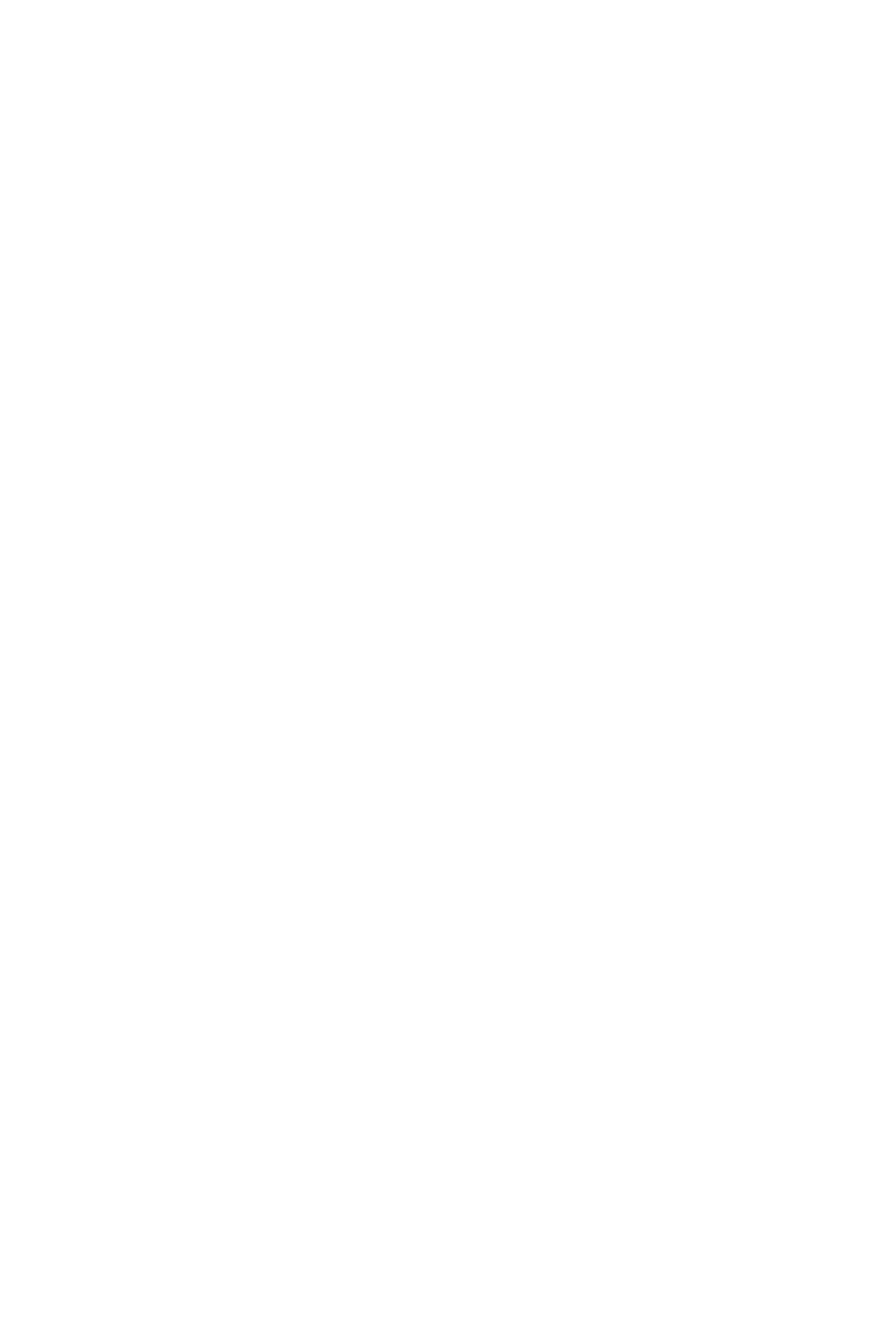
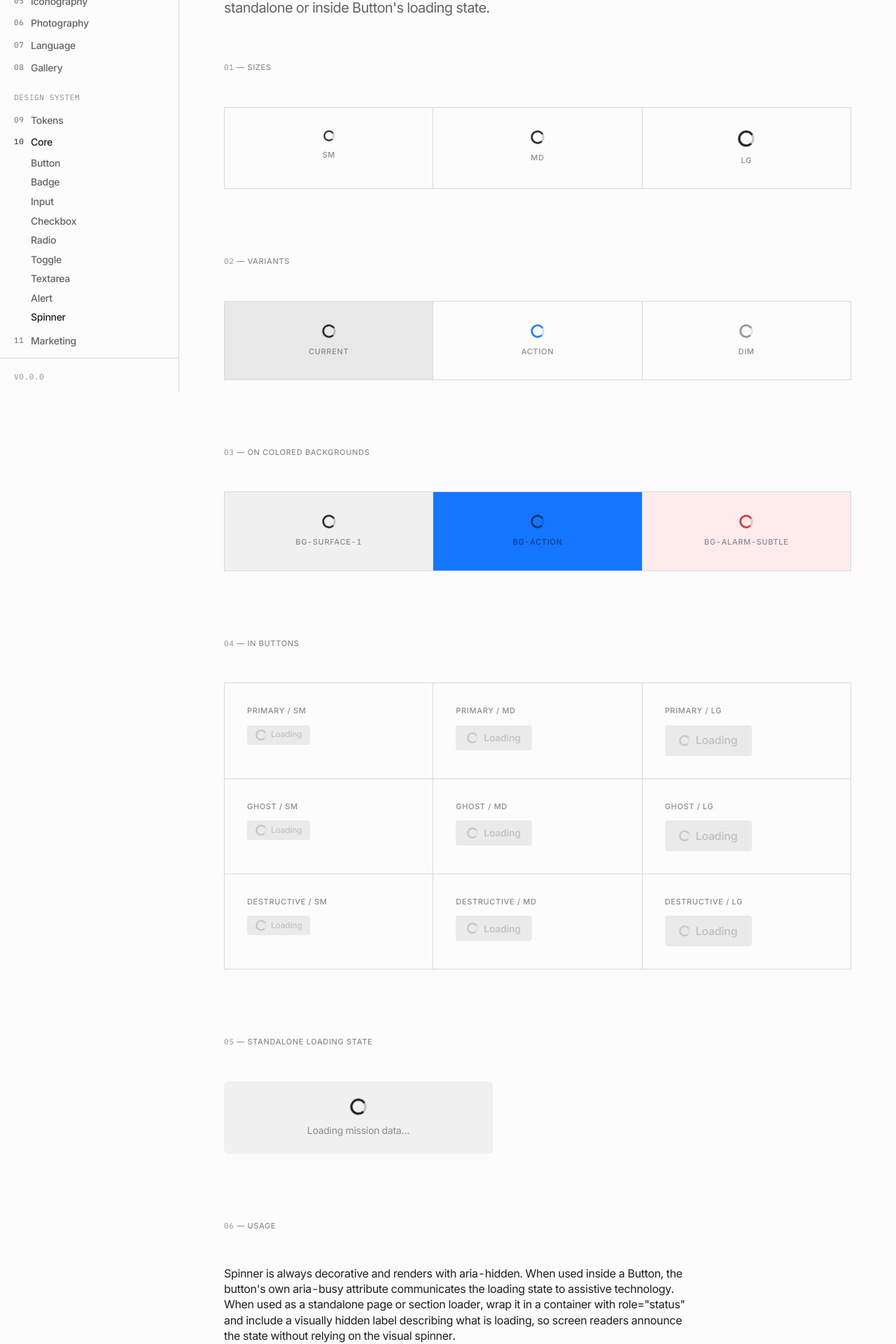
Before and after one commit to yasendimov/auxiliary-ds, a Vue app: page /design-system/core/spinner in a window 1280 px wide. Before the commit this address had no page. Shown: the part 240-2160 px from the top of the page at 70% size. Before the commit the page ends 800 px from the top, so only its background shows below. Built offline with nearby package versions, Linux system fonts and the light colour scheme.

Commit message:
feat: add Spinner component, integrate into Button loading state, add docs page
https://claude.ai/code/session_019Yv7frneSZA1J6ZDgQisAF

```diff
--- a/src/components/core/Button.vue
+++ b/src/components/core/Button.vue
@@ -1,6 +1,6 @@
 <script setup>
 import { computed } from 'vue'
-import { ArrowPathIcon } from '@heroicons/vue/24/outline'
+import Spinner from './Spinner.vue'
 
 const props = defineProps({
   variant: {
@@ -90,7 +90,7 @@ function onClick(event) {
     :disabled="isDisabled"
     @click="onClick"
   >
-    <ArrowPathIcon v-if="loading" class="size-4 animate-spin" aria-hidden="true" />
+    <Spinner v-if="loading" size="sm" variant="current" />
     <component
       :is="leadingIcon"
       v-if="leadingIcon && !loading"
--- /dev/null
+++ b/src/components/core/Spinner.vue
@@ -0,0 +1,65 @@
+<script setup>
+defineOptions({ inheritAttrs: false })
+
+defineProps({
+  size: {
+    type: String,
+    default: 'md',
+    validator: (v) => ['sm', 'md', 'lg'].includes(v)
+  },
+  variant: {
+    type: String,
+    default: 'current',
+    validator: (v) => ['current', 'action', 'dim'].includes(v)
+  }
+})
+
+const sizeMap = { sm: 16, md: 20, lg: 24 }
+
+const variantClasses = {
+  current: '',
+  action: 'text-action',
+  dim: 'text-content-dim'
+}
+</script>
+
+<template>
+  <svg
+    v-bind="$attrs"
+    aria-hidden="true"
+    :width="sizeMap[size]"
+    :height="sizeMap[size]"
+    viewBox="0 0 24 24"
+    fill="none"
+    :class="[variantClasses[variant], 'aux-spinner']"
+    style="transform-origin: center"
+  >
+    <!-- Track -->
+    <circle cx="12" cy="12" r="10" stroke="currentColor" stroke-width="3" opacity="0.25" />
+    <!-- Arc -->
+    <circle
+      cx="12"
+      cy="12"
+      r="10"
+      stroke="currentColor"
+      stroke-width="3"
+      stroke-dasharray="47 16"
+      stroke-linecap="round"
+    />
+  </svg>
+</template>
+
+<style scoped>
+.aux-spinner {
+  animation: aux-spin 700ms linear infinite;
+}
+
+@keyframes aux-spin {
+  from {
+    transform: rotate(0deg);
+  }
+  to {
+    transform: rotate(360deg);
+  }
+}
+</style>
--- a/src/components/index.js
+++ b/src/components/index.js
@@ -8,6 +8,7 @@ export { default as AuxRadioGroup } from './core/RadioGroup.vue'
 export { default as AuxToggle } from './core/Toggle.vue'
 export { default as AuxTextarea } from './core/Textarea.vue'
 export { default as AuxAlert } from './core/Alert.vue'
+export { default as AuxSpinner } from './core/Spinner.vue'
 
 // Marketing
 export { default as Hero } from './marketing/Hero.vue'
--- a/src/docs/DocsLayout.vue
+++ b/src/docs/DocsLayout.vue
@@ -133,7 +133,8 @@ const navSections = [
           { name: 'Radio', to: '/design-system/core/radio' },
           { name: 'Toggle', to: '/design-system/core/toggle' },
           { name: 'Textarea', to: '/design-system/core/textarea' },
-          { name: 'Alert', to: '/design-system/core/alert' }
+          { name: 'Alert', to: '/design-system/core/alert' },
+          { name: 'Spinner', to: '/design-system/core/spinner' }
         ]
       },
       {
--- /dev/null
+++ b/src/docs/pages/SpinnerPage.vue
@@ -0,0 +1,127 @@
+<script setup>
+import { AuxSpinner, AuxButton } from '../../components'
+
+const variants = ['primary', 'ghost', 'destructive']
+const sizes = ['sm', 'md', 'lg']
+</script>
+
+<template>
+  <div>
+    <!-- Header -->
+    <section class="px-8 lg:px-16 pt-24 pb-16">
+      <p class="type-overline text-content-dim">Foundation</p>
+      <h1 class="type-display-sb text-content-high mt-4">Spinner</h1>
+      <p class="type-lead-r text-content-low mt-4 max-w-xl">
+        SVG loading indicator. Three sizes, three color variants. Used standalone or inside
+        Button's loading state.
+      </p>
+    </section>
+
+    <!-- 01 Sizes -->
+    <section class="px-8 lg:px-16">
+      <p class="type-overline text-content-dim mb-12">
+        <span class="font-mono">01</span> — Sizes
+      </p>
+      <div class="grid grid-cols-3 border-t border-l border-line">
+        <div
+          v-for="size in sizes"
+          :key="size"
+          class="border-b border-r border-line p-8 flex flex-col items-center gap-3"
+        >
+          <AuxSpinner :size="size" />
+          <span class="type-overline text-content-dim">{{ size }}</span>
+        </div>
+      </div>
+    </section>
+
+    <!-- 02 Variants -->
+    <section class="px-8 lg:px-16 mt-24">
+      <p class="type-overline text-content-dim mb-12">
+        <span class="font-mono">02</span> — Variants
+      </p>
+      <div class="grid grid-cols-3 border-t border-l border-line">
+        <div class="border-b border-r border-line p-8 flex flex-col items-center gap-3 bg-surface-2 text-content-high">
+          <AuxSpinner variant="current" />
+          <span class="type-overline text-content-dim">current</span>
+        </div>
+        <div class="border-b border-r border-line p-8 flex flex-col items-center gap-3">
+          <AuxSpinner variant="action" />
+          <span class="type-overline text-content-dim">action</span>
+        </div>
+        <div class="border-b border-r border-line p-8 flex flex-col items-center gap-3">
+          <AuxSpinner variant="dim" />
+          <span class="type-overline text-content-dim">dim</span>
+        </div>
+      </div>
+    </section>
+
+    <!-- 03 On colored backgrounds -->
+    <section class="px-8 lg:px-16 mt-24">
+      <p class="type-overline text-content-dim mb-12">
+        <span class="font-mono">03</span> — On colored backgrounds
+      </p>
+      <div class="grid grid-cols-3 border-t border-l border-line">
+        <div class="border-b border-r border-line p-8 flex flex-col items-center gap-3 bg-surface-1 text-content-high">
+          <AuxSpinner variant="current" />
+          <span class="type-overline text-content-dim">bg-surface-1</span>
+        </div>
+        <div class="border-b border-r border-line p-8 flex flex-col items-center gap-3 bg-action text-action-contrast">
+          <AuxSpinner variant="current" />
+          <span class="type-overline opacity-75">bg-action</span>
+        </div>
+        <div class="border-b border-r border-line p-8 flex flex-col items-center gap-3 bg-alarm-subtle text-alarm-content">
+          <AuxSpinner variant="current" />
+          <span class="type-overline text-content-dim">bg-alarm-subtle</span>
+        </div>
+      </div>
+    </section>
+
+    <!-- 04 In buttons -->
+    <section class="px-8 lg:px-16 mt-24">
+      <p class="type-overline text-content-dim mb-12">
+        <span class="font-mono">04</span> — In buttons
+      </p>
+      <div class="grid grid-cols-3 border-t border-l border-line">
+        <template v-for="variant in variants" :key="variant">
+          <div
+            v-for="size in sizes"
+            :key="`${variant}-${size}`"
+            class="border-b border-r border-line p-8 flex flex-col gap-3"
+          >
+            <span class="type-overline text-content-dim">{{ variant }} / {{ size }}</span>
+            <div>
+              <AuxButton :variant="variant" :size="size" loading>Loading</AuxButton>
+            </div>
+          </div>
+        </template>
+      </div>
+    </section>
+
+    <!-- 05 Standalone loading state -->
+    <section class="px-8 lg:px-16 mt-24">
+      <p class="type-overline text-content-dim mb-12">
+        <span class="font-mono">05</span> — Standalone loading state
+      </p>
+      <div class="max-w-sm rounded-card bg-surface-1 p-6 flex flex-col items-center gap-3">
+        <AuxSpinner size="lg" />
+        <p class="type-caption-r text-content-dim">Loading mission data&hellip;</p>
+      </div>
+    </section>
+
+    <!-- 06 Usage note -->
+    <section class="px-8 lg:px-16 mt-24 pb-24">
+      <p class="type-overline text-content-dim mb-12">
+        <span class="font-mono">06</span> — Usage
+      </p>
+      <div class="max-w-2xl">
+        <p class="type-body-r text-content-high">
+          Spinner is always decorative and renders with aria-hidden. When used inside a Button,
+          the button's own aria-busy attribute communicates the loading state to assistive
+          technology. When used as a standalone page or section loader, wrap it in a container
+          with role="status" and include a visually hidden label describing what is loading, so
+          screen readers announce the state without relying on the visual spinner.
+        </p>
+      </div>
+    </section>
+  </div>
+</template>
--- a/src/router/index.js
+++ b/src/router/index.js
@@ -205,6 +205,11 @@ const routes = [
         name: 'core-alert',
         component: () => import('../docs/pages/AlertPage.vue')
       },
+      {
+        path: 'design-system/core/spinner',
+        name: 'core-spinner',
+        component: () => import('../docs/pages/SpinnerPage.vue')
+      },
 
       // 11 Marketing
       {
```
